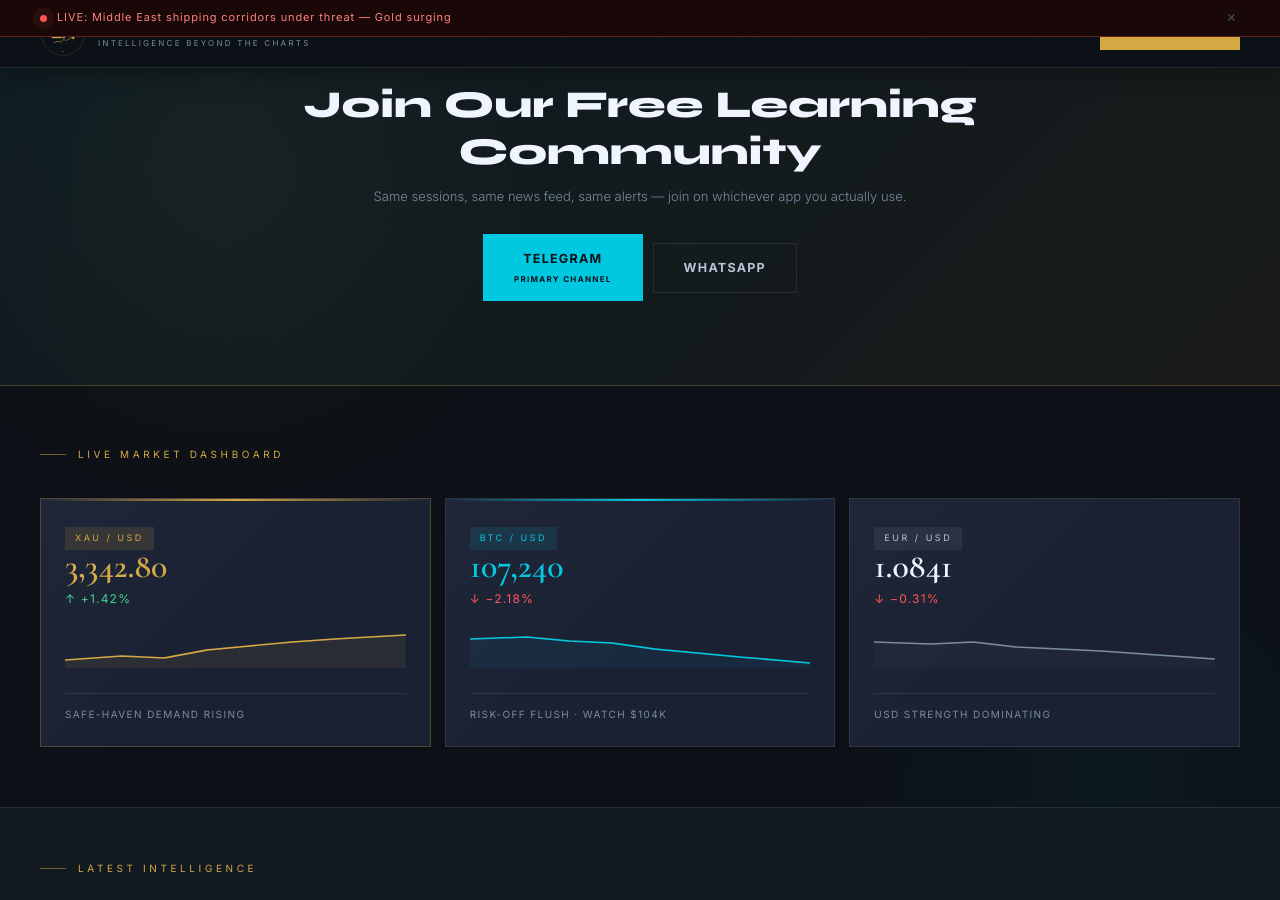
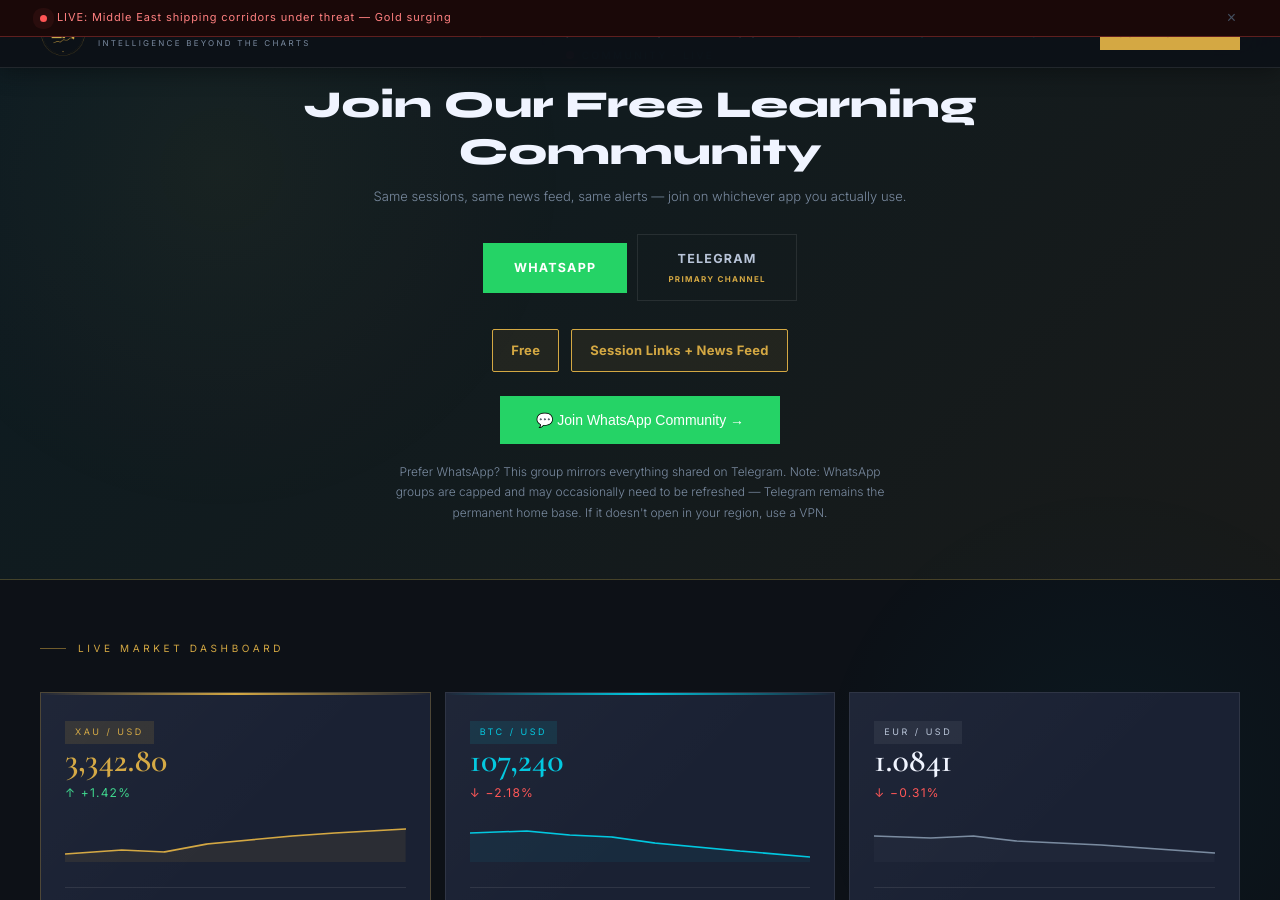
Before and after one commit to edgeaurum5-star/website-CRM, a Jekyll site: the page built from index.html, in a window 1280 px wide and 900 px high, scrolled down 1275 px. Built offline with Jekyll 4.4.1, drawn with Linux system fonts in a browser that asks for light colours; a script that is not in the unit is left out.

Commit message:
Update index.html

```diff
--- a/index.html
+++ b/index.html
@@ -44,15 +44,15 @@ description: "Daily geopolitical intelligence decoded into Gold, Forex & Bitcoin
     <p class="community-banner-sub">Same sessions, same news feed, same alerts — join on whichever app you actually use.</p>
 
     <div class="community-tabs">
-      <input type="radio" name="community-type" id="ctab-telegram" class="tab-radio" checked>
-      <input type="radio" name="community-type" id="ctab-whatsapp" class="tab-radio">
+      <input type="radio" name="community-type" id="ctab-whatsapp" class="tab-radio" checked>
+      <input type="radio" name="community-type" id="ctab-telegram" class="tab-radio">
 
       <div class="ctab-buttons">
+        <label for="ctab-whatsapp" class="ctab-btn ctab-btn-whatsapp">WhatsApp</label>
         <label for="ctab-telegram" class="ctab-btn ctab-btn-telegram">
           Telegram
           <span class="ctab-pin">Primary Channel</span>
         </label>
-        <label for="ctab-whatsapp" class="ctab-btn ctab-btn-whatsapp">WhatsApp</label>
       </div>
 
       <div class="ctab-panel panel-whatsapp">
@@ -65,8 +65,6 @@ description: "Daily geopolitical intelligence decoded into Gold, Forex & Bitcoin
         </a>
         <p class="community-banner-note">Prefer WhatsApp? This group mirrors everything shared on Telegram. Note: WhatsApp groups are capped and may occasionally need to be refreshed — Telegram remains the permanent home base. If it doesn't open in your region, use a VPN.</p>
       </div>
-    </div>
-
 
       <div class="ctab-panel panel-telegram">
         <div class="community-banner-points">
@@ -79,6 +77,7 @@ description: "Daily geopolitical intelligence decoded into Gold, Forex & Bitcoin
         </a>
         <p class="community-banner-note">Telegram is our permanent, primary channel — it's always active and the first place session links, alerts, and the live news feed get posted. If it doesn't open in your region, use a VPN.</p>
       </div>
+    </div>
   </div>
 </section>
 
```
